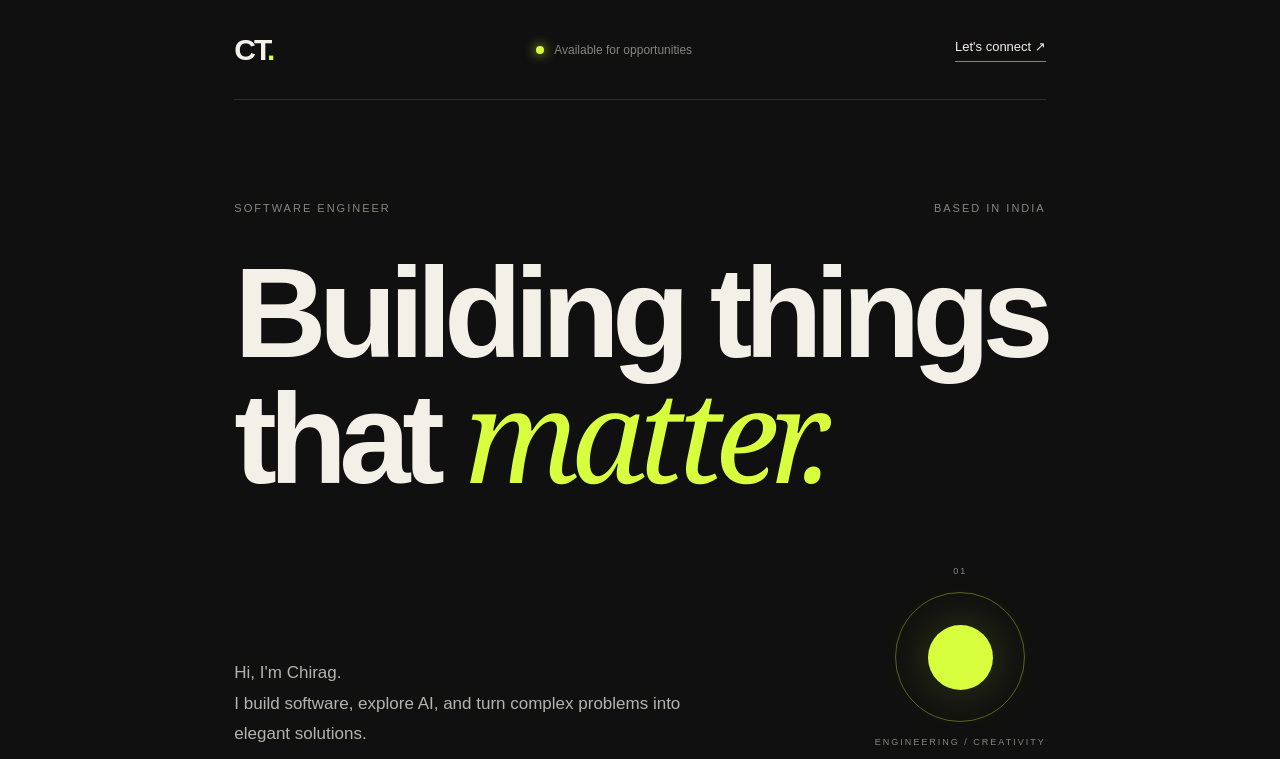
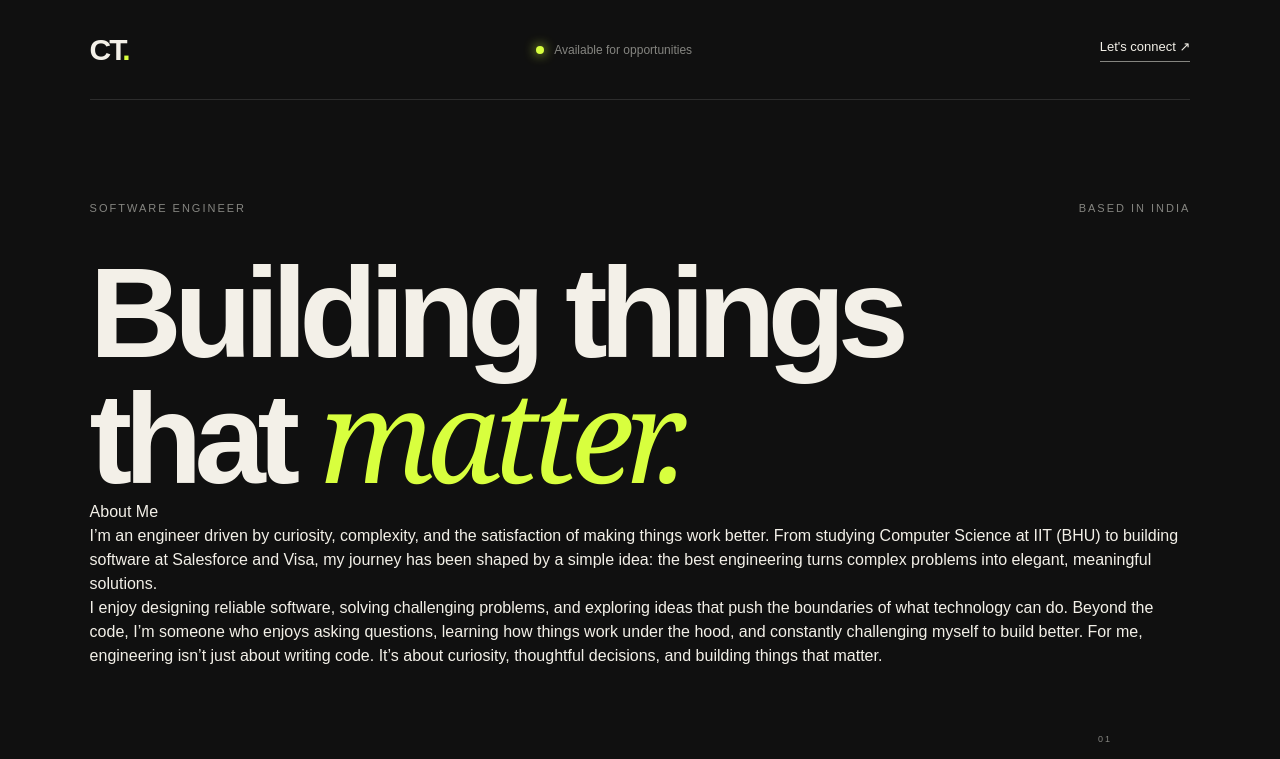
Before and after one commit to tankify/chirag-portfolio, a Next.js app: page / in a window 1280 px wide. Shown: the top 759 px of the page. Built offline with nearby package versions, Linux system fonts and the light colour scheme.

Commit message:
feat : finalize about section and portfolio links

```diff
--- a/app/page.tsx
+++ b/app/page.tsx
@@ -1,10 +1,20 @@
 
 import Link from "next/link";
+import About from "@/components/About";
 
 const links = [
-  { label: "GitHub", href: "https://github.com/" },
-  { label: "LinkedIn", href: "https://linkedin.com/" },
-  { label: "Email", href: "mailto:your-email@example.com" },
+  {
+    label: "GitHub",
+    href: "https://github.com/ChiragT002",
+  },
+  {
+    label: "LinkedIn",
+    href: "https://www.linkedin.com/in/chirag-tank-a64072205/",
+  },
+  {
+    label: "Email",
+    href: "mailto:tankchirag22@gmail.com",
+  },
 ];
 
 export default function Home() {
@@ -36,6 +46,20 @@ export default function Home() {
           <br />
           that <span className="accent">matter.</span>
         </h1>
+
+        <About
+          content={{
+            title: "About Me",
+            experience: `I’m an engineer driven by curiosity, complexity, and the satisfaction of making things work better.
+
+        From studying Computer Science at IIT (BHU) to building software at Salesforce and Visa, my journey has been shaped by a simple idea: the best engineering turns complex problems into elegant, meaningful solutions.`,
+            description: `I enjoy designing reliable software, solving challenging problems, and exploring ideas that push the boundaries of what technology can do.
+
+        Beyond the code, I’m someone who enjoys asking questions, learning how things work under the hood, and constantly challenging myself to build better.
+
+        For me, engineering isn’t just about writing code. It’s about curiosity, thoughtful decisions, and building things that matter.`,
+          }}
+        />
 
         <div className="hero-bottom">
           <p className="intro">
--- /dev/null
+++ b/components/About.tsx
@@ -0,0 +1,18 @@
+
+type AboutProps = {
+  content: {
+    title: string;
+    experience: string;
+    description: string;
+  };
+};
+
+export default function About({ content }: AboutProps) {
+  return (
+    <section id="about">
+      <h2>{content.title}</h2>
+      <p>{content.experience}</p>
+      <p>{content.description}</p>
+    </section>
+  );
+}
```
